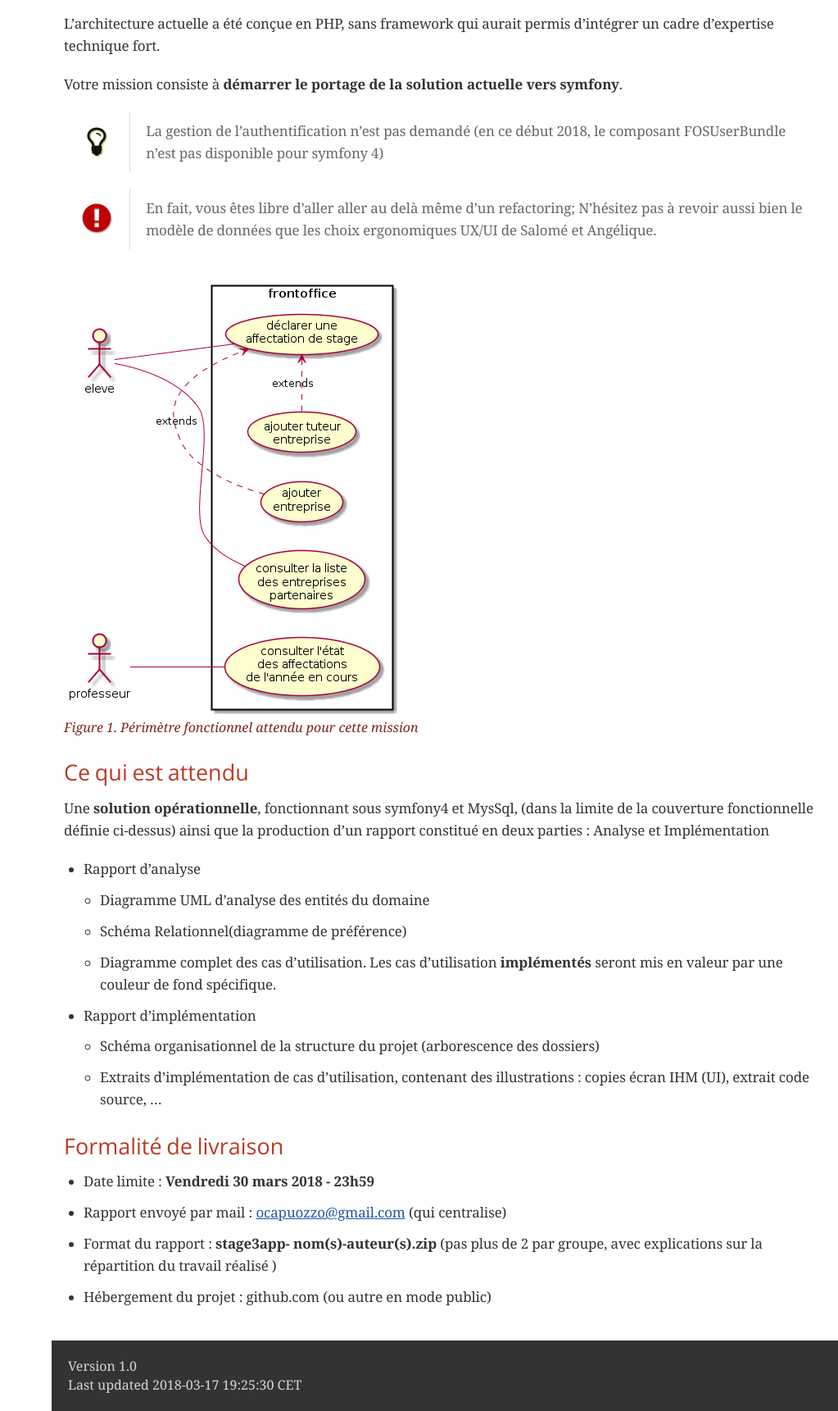
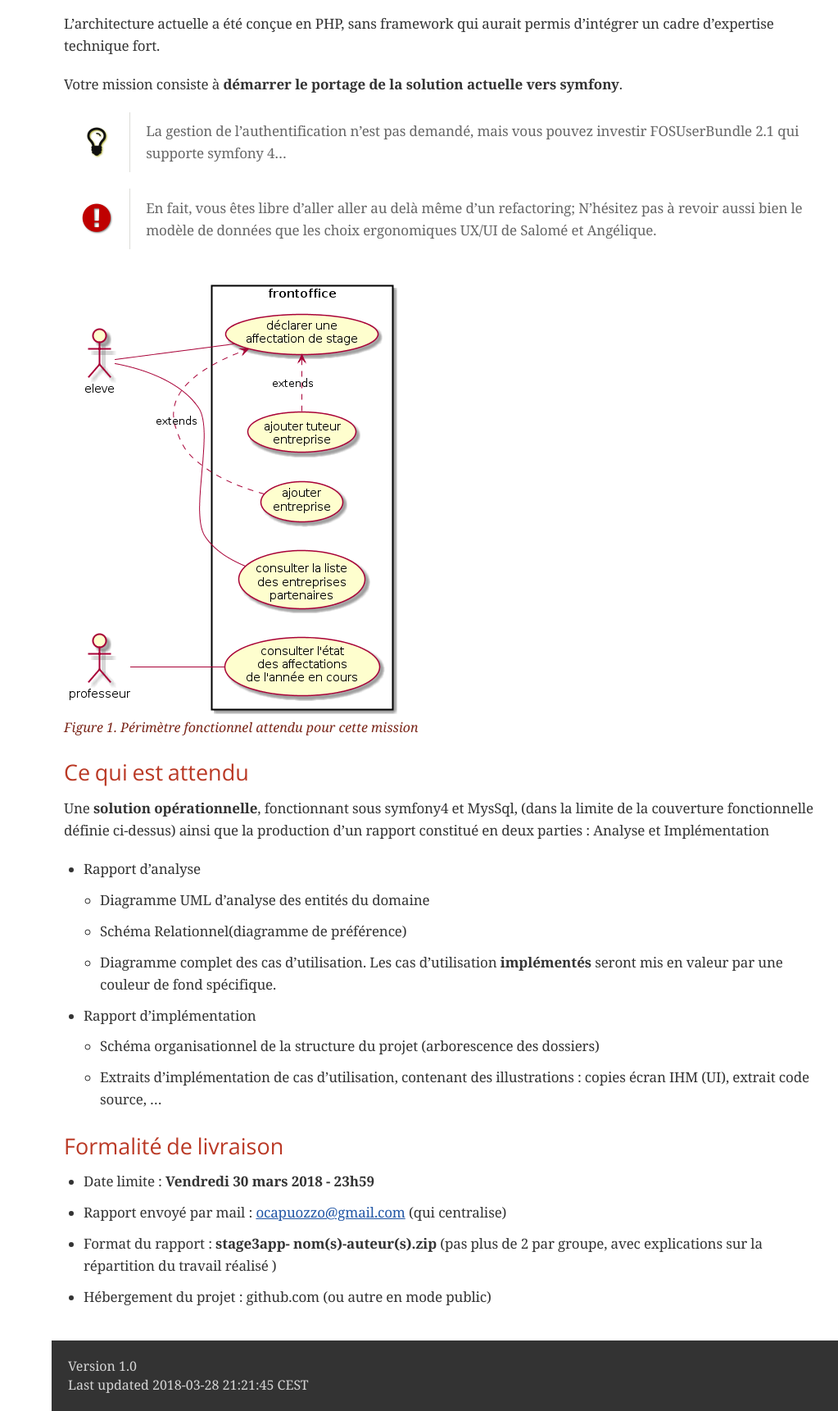
Before and after one commit to sio-melun/stage3, a plain HTML site: page docs/index.html in a window 1280 px wide. Shown: the part 1280-3001 px from the top of the page at 82% size, without its empty margins (257-1280 px from the left). Drawn offline with nearby package versions, Linux system fonts and the light colour scheme; a web font is replaced by a local one.

Commit message:
petit mot sur la possibilité d'utiliser FOSUserBundle 2.1 avec symfony 4... attention : solution non testée

```diff
--- a/docs/index.html
+++ b/docs/index.html
@@ -110,7 +110,7 @@ elle est destinée à évoluer (correction de bug, évolution fonctionnelle, opt
 <i class="fa icon-tip" title="Tip"></i>
 </td>
 <td class="content">
-La gestion de l&#8217;authentification n&#8217;est pas demandé (en ce début 2018, le composant FOSUserBundle n&#8217;est pas disponible pour symfony 4)
+La gestion de l&#8217;authentification n&#8217;est pas demandé, mais vous pouvez investir FOSUserBundle 2.1 qui supporte symfony 4&#8230;&#8203;
 </td>
 </tr>
 </table>
@@ -197,7 +197,7 @@ En fait, vous êtes libre d&#8217;aller aller au delà même d&#8217;un refactor
 <div id="footer">
 <div id="footer-text">
 Version 1.0<br>
-Last updated 2018-03-17 19:25:30 CET
+Last updated 2018-03-28 21:21:45 CEST
 </div>
 </div>
 </body>
```
Also changed, not shown: 2 other files.
